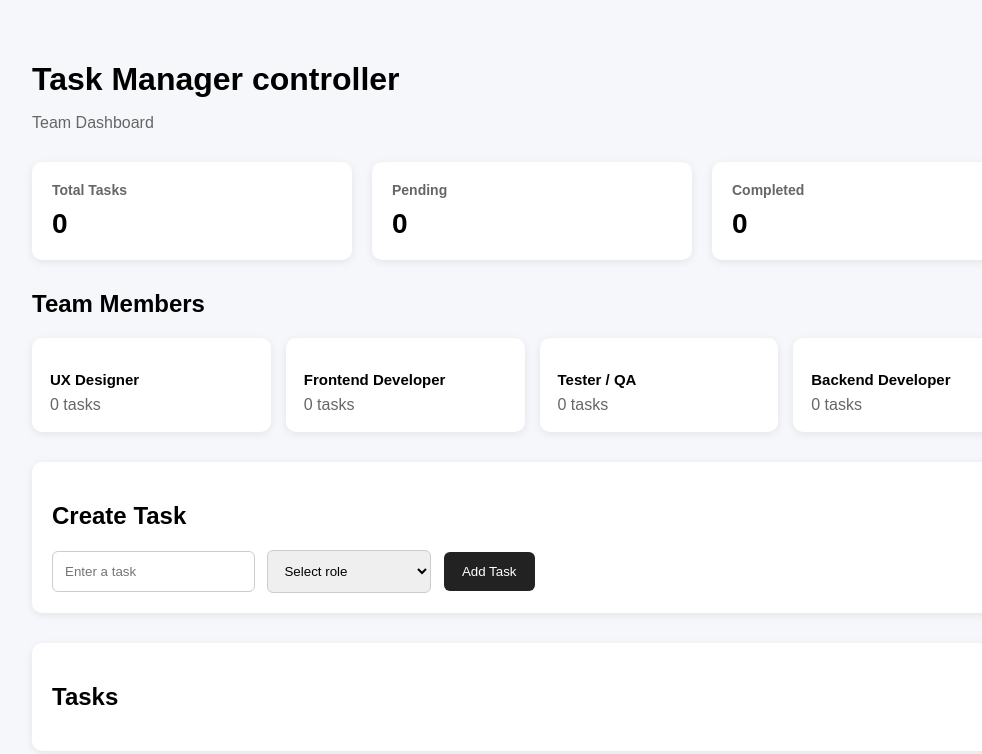
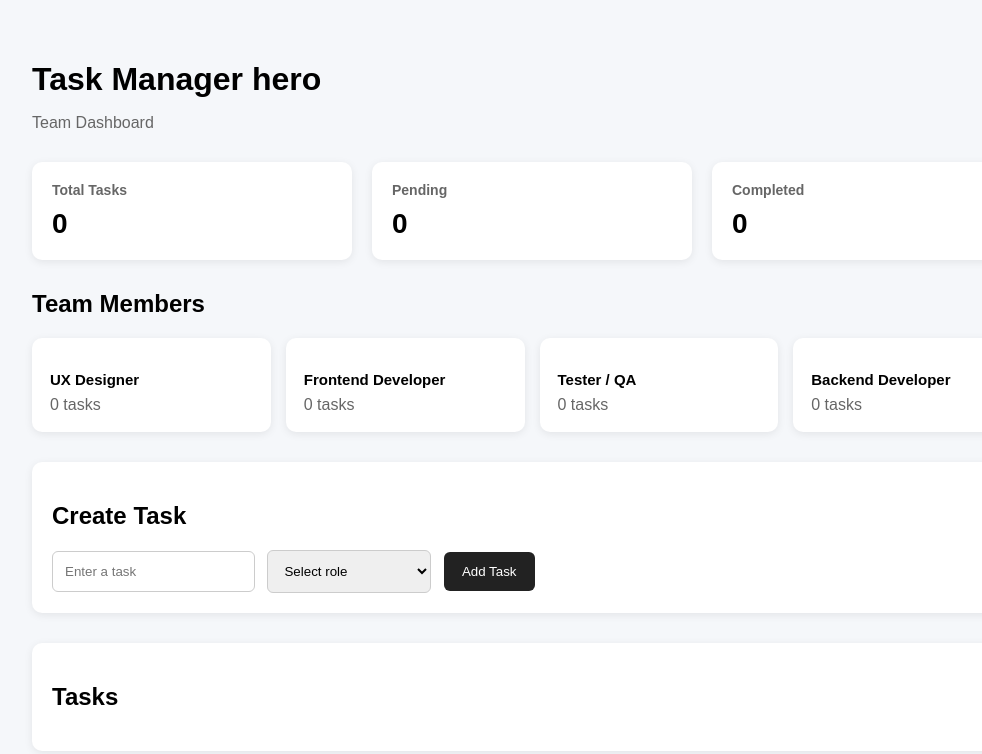
Before and after one commit to bharanidar/task-manager, a plain HTML site: page frontend/index.html in a window 1280 px wide. Shown: the whole page, without its empty margins (108-1090 px from the left). Drawn offline with Linux system fonts and the light colour scheme; no server answers.

```diff
--- a/frontend/index.html
+++ b/frontend/index.html
@@ -149,7 +149,7 @@
 <body>
     <div class="container">
 
-        <h1>Task Manager controller</h1>
+        <h1>Task Manager hero</h1>
         <p class="subtitle">Team Dashboard</p>
 
         <div class="stats">
```
